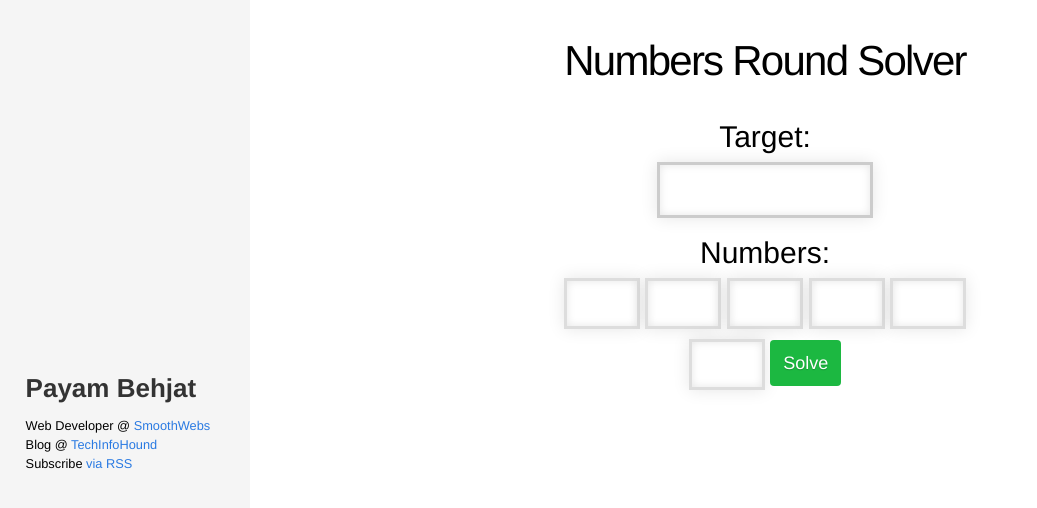
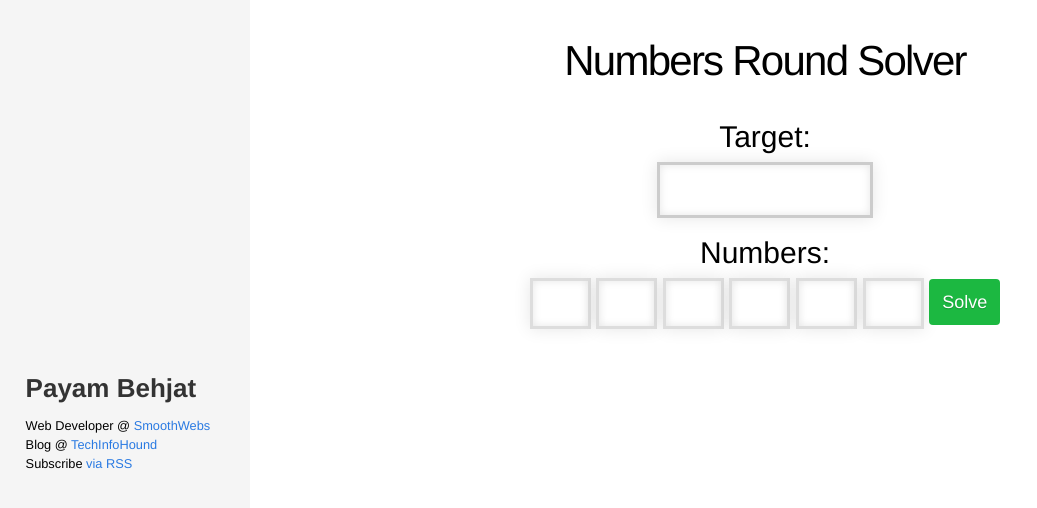
Before and after one commit to PayamBen/PayamBen.github.io, a Jekyll site: the page built from numbersSolver.html, in a window 1280 px wide. Shown: the top 508 px of the page, without its empty margins (0-1037 px from the left). Built offline with Jekyll 4.4.1, drawn with Linux system fonts in a browser that asks for light colours; nearby versions of some CDN libraries.

```diff
--- a/numbersSolver.html
+++ b/numbersSolver.html
@@ -48,7 +48,7 @@
 		background: rgba(255,255,255,0.5);
 		margin: 0 0 10px 0;
 		display: inline;
-		width: 60px;
+		width: 45px;
 		text-align: center;
 }
 
```
